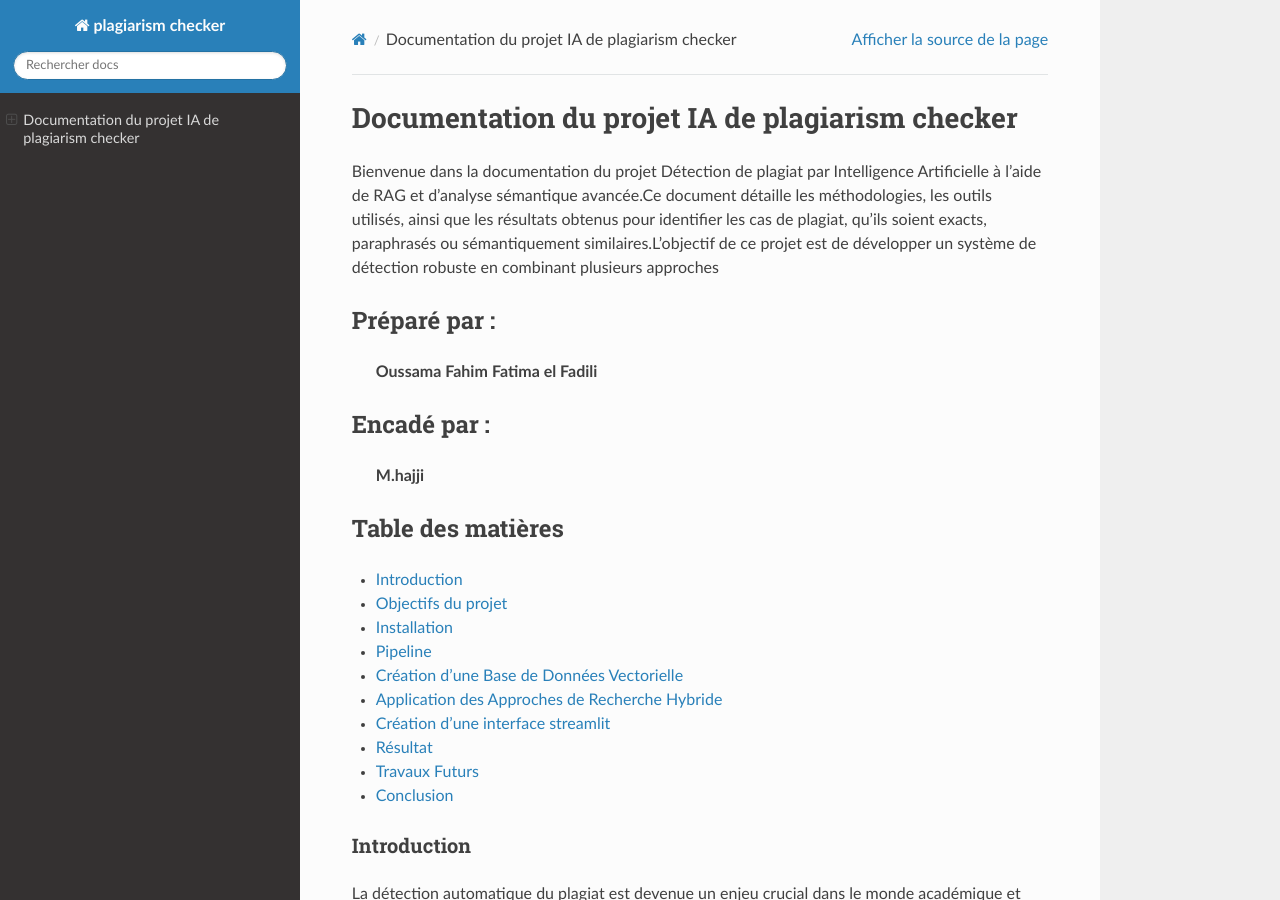
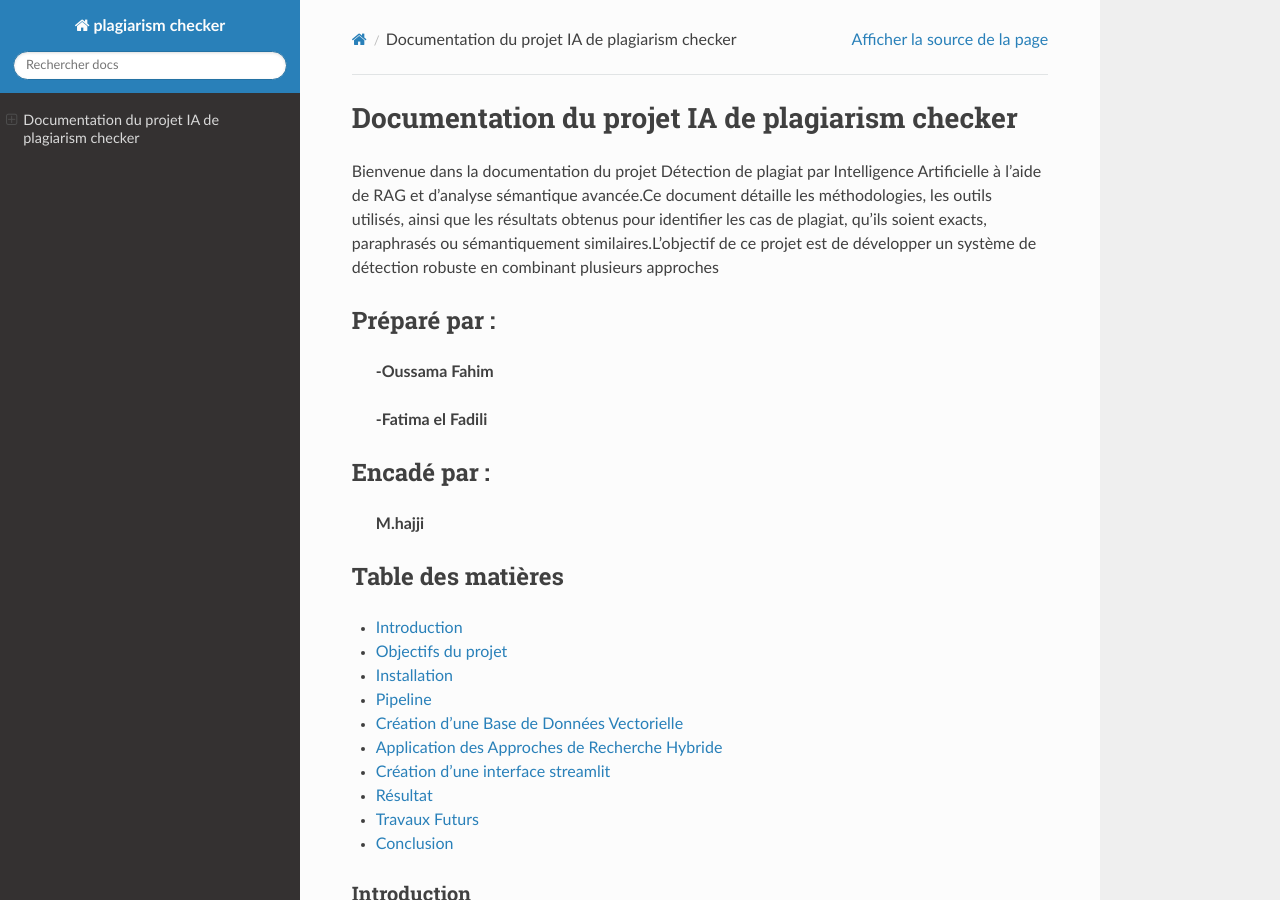
Before and after one commit to Oussama-fahim/plagiarism_checker, a Sphinx documentation site: the page built from source/index.rst, in a window 1280 px wide and 900 px high. Built offline with Sphinx 7.4.7 and the Read the Docs theme 3.1.0, drawn with Linux system fonts in a browser that asks for light colours.

```diff
--- a/source/index.rst
+++ b/source/index.rst
@@ -6,8 +6,9 @@ Bienvenue dans la documentation du projet Détection de plagiat par Intelligence
 
 Préparé par :
 -------------
-  **Oussama Fahim**
-  **Fatima el Fadili**
+  **-Oussama Fahim**
+
+  **-Fatima el Fadili**
 
 Encadé par :
 ------------
```
